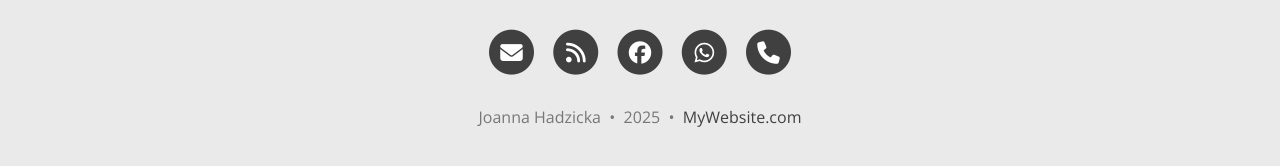
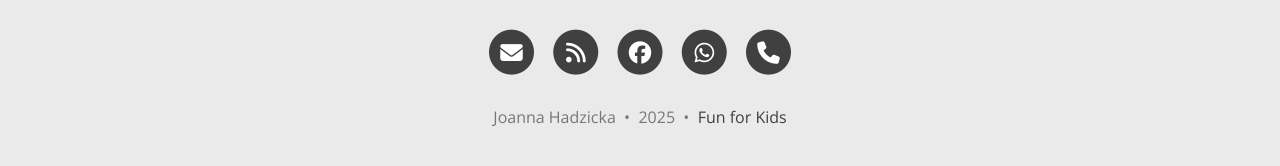
Before and after one commit to PachiaPo/PachiaPo.github.io, a Jekyll site: the page built from index.html, in a window 1280 px wide and 900 px high, scrolled down 1657 px. Shown: the part 721-887 px from the top of the window. Built offline with Jekyll 4.4.1, drawn with Linux system fonts in a browser that asks for light colours; the list of posts is cut into pages by our own code; comment, search, counter and statistics services are not loaded.

Commit message:
footer url text

```diff
--- a/_config.yml
+++ b/_config.yml
@@ -102,7 +102,7 @@ share-links-active:
 
 # How to display the link to your website in the footer
 # Remove this if you don't want a link in the footer
-url-pretty: "MyWebsite.com"
+url-pretty: "Fun for Kids"
 
 # Add the website title to the title of every page
 title-on-all-pages: true
```
